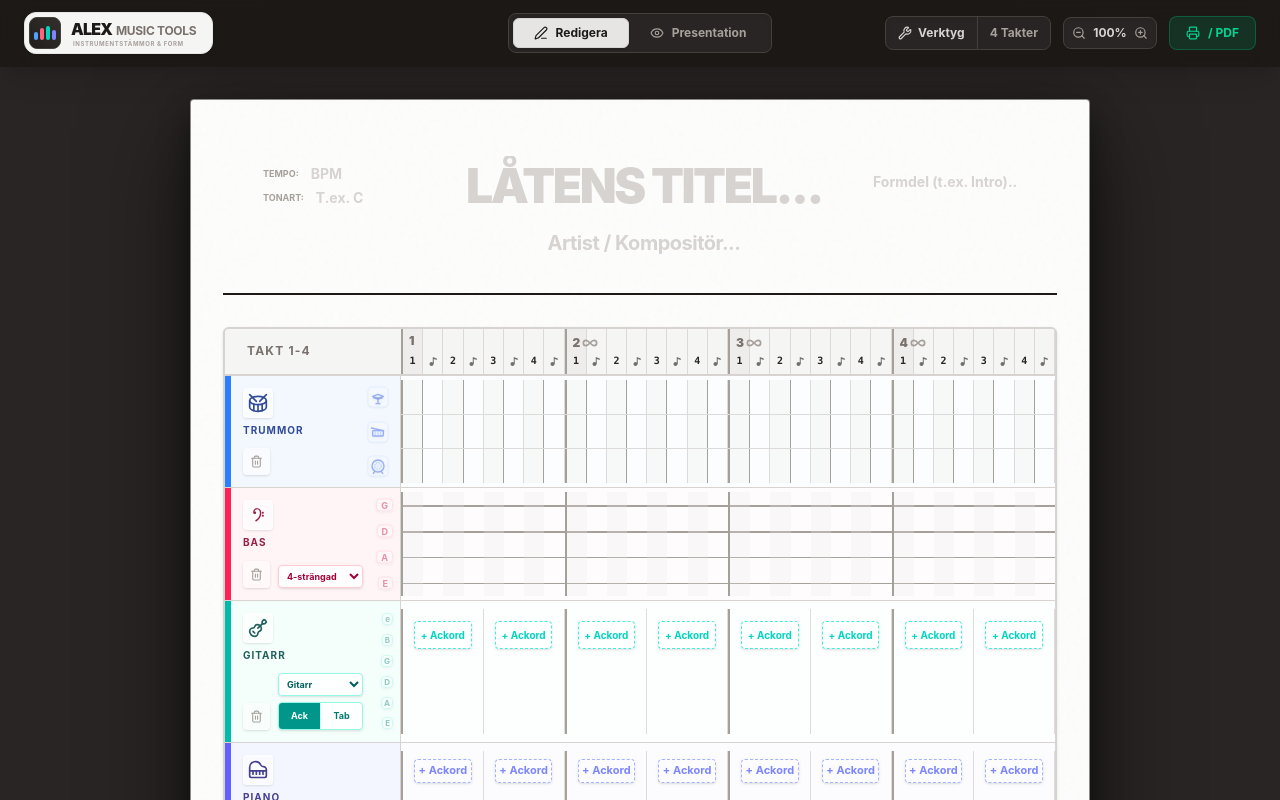
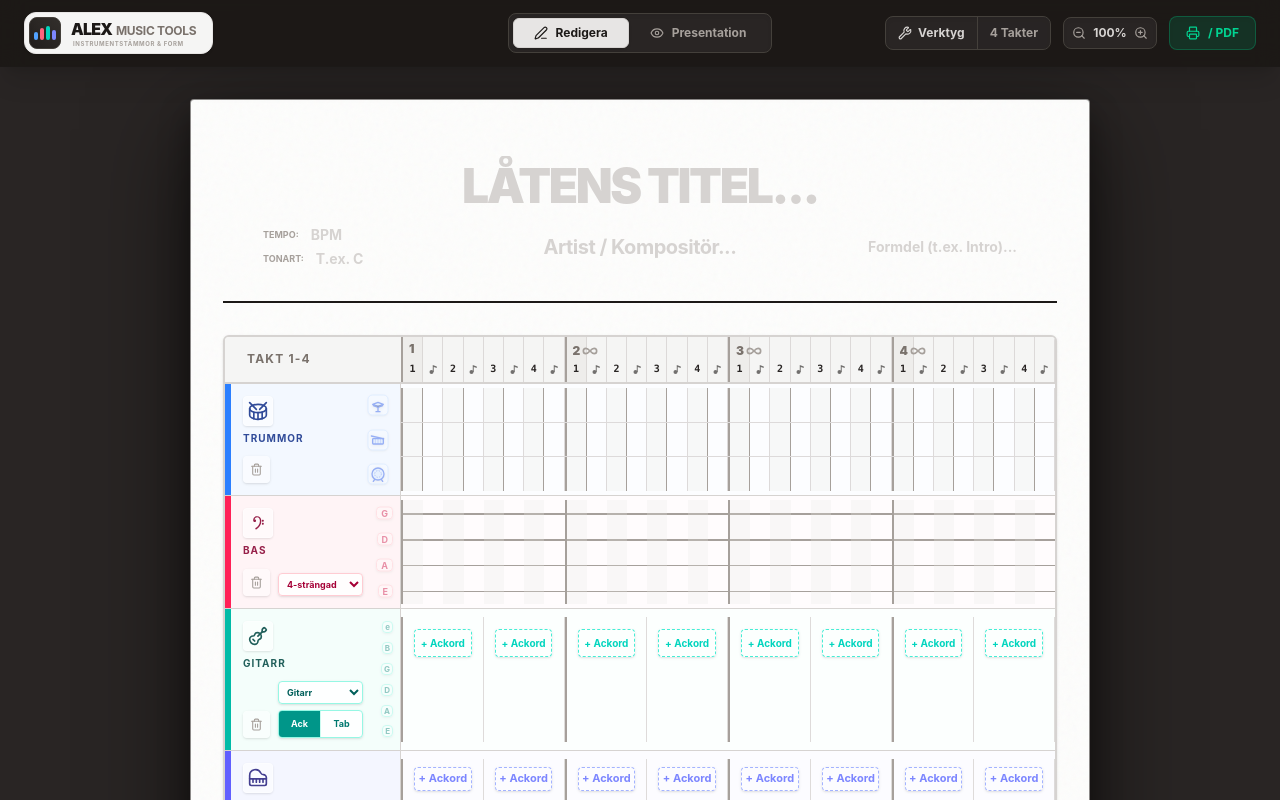
Before and after one commit to alexanderbergstromSE/alex-cheat-sheet, a React (Vite) app: page / in a window 1280 px wide. Shown: the top 800 px of the page. Built offline with nearby package versions, Linux system fonts and the light colour scheme.

Commit message:
Update App.jsx

```diff
--- a/src/App.jsx
+++ b/src/App.jsx
@@ -106,10 +106,9 @@ const generateId = () => Date.now().toString(36) + Math.random().toString(36).su
 // Hjälpfunktioner för dynamisk textstorlek
 const getTitleSizeClass = (text) => {
   if (!text) return 'text-4xl md:text-5xl print:text-4xl';
-  if (text.length > 35) return 'text-base md:text-lg print:text-base';
-  if (text.length > 25) return 'text-lg md:text-xl print:text-lg';
-  if (text.length > 18) return 'text-xl md:text-2xl print:text-xl';
-  if (text.length > 10) return 'text-2xl md:text-3xl print:text-2xl';
+  if (text.length > 40) return 'text-xl md:text-2xl print:text-xl';
+  if (text.length > 28) return 'text-2xl md:text-3xl print:text-2xl';
+  if (text.length > 18) return 'text-3xl md:text-4xl print:text-3xl';
   return 'text-4xl md:text-5xl print:text-4xl';
 };
 
@@ -1632,9 +1631,25 @@ export default function App() {
                 <div className={`px-10 print:px-6 ${isFirstPageOfDoc ? 'pt-10 pb-8 print:pt-8 print:pb-2' : 'pt-8 pb-3 print:pt-4 print:pb-1'} border-b-2 border-stone-900 mx-8 print:mx-4 mt-4 relative`}>
 
                   {isFirstPageOfDoc ? (
-                    <div className="w-full flex justify-between items-start relative">
-
-                      <div className="flex flex-col gap-1 w-1/4 max-w-[160px] mt-2">
+                    <div className="w-full flex flex-col relative">
+
+                      {/* RAD 1: LÅTTITEL - Får nu ta 100% av bredden högst upp */}
+                      <div className="w-full px-2 mb-2">
+                        <input
+                          type="text"
+                          value={songTitle}
+                          onChange={e => setSongTitle(e.target.value.toUpperCase())}
+                          readOnly={!isEditMode}
+                          className={`uppercase font-black bg-transparent border-none outline-none text-stone-900 w-full text-center placeholder-stone-300 transition-all tracking-tighter leading-[1.1] ${getTitleSizeClass(songTitle)} ${isEditMode ? 'hover:bg-stone-100 focus:bg-stone-100 rounded py-1' : 'pointer-events-none'} ${!isEditMode && !songTitle ? 'opacity-0' : ''}`}
+                          placeholder={isEditMode ? "LÅTENS TITEL..." : ""}
+                        />
+                      </div>
+
+                      {/* RAD 2: Tempo/Tonart, Artist, Formdel */}
+                      <div className="w-full flex justify-between items-center relative">
+
+                        {/* Vänster kolumn */}
+                        <div className="flex flex-col gap-1 w-1/3 max-w-[200px]">
                           <div className={`flex items-center gap-2 transition-all ${!isEditMode && !section.tempo ? 'opacity-0 pointer-events-none' : ''}`}>
                              <span className="text-[9px] font-bold text-stone-400 uppercase w-12 text-right">Tempo:</span>
                              <input
@@ -1659,15 +1674,8 @@ export default function App() {
                           </div>
                         </div>
 
-                      <div className="flex-1 flex flex-col items-center min-w-0 px-4 gap-2">
-                        <input
-                          type="text"
-                          value={songTitle}
-                          onChange={e => setSongTitle(e.target.value.toUpperCase())}
-                          readOnly={!isEditMode}
-                          className={`uppercase font-black bg-transparent border-none outline-none text-stone-900 w-full text-center placeholder-stone-300 transition-all tracking-tighter leading-[1.1] ${getTitleSizeClass(songTitle)} ${isEditMode ? 'hover:bg-stone-100 focus:bg-stone-100 rounded py-1' : 'pointer-events-none'} ${!isEditMode && !songTitle ? 'opacity-0' : ''}`}
-                          placeholder={isEditMode ? "LÅTENS TITEL..." : ""}
-                        />
+                        {/* Mitten kolumn */}
+                        <div className="flex-1 flex flex-col items-center min-w-0 px-2">
                           <input
                             type="text"
                             value={artist}
@@ -1678,15 +1686,19 @@ export default function App() {
                           />
                         </div>
 
+                        {/* Höger kolumn */}
+                        <div className="w-1/3 max-w-[200px] flex justify-end">
                           <input
                             type="text"
                             value={section.formSection}
                             onChange={e => updateSectionField(section.id, 'formSection', e.target.value)}
                             readOnly={!isEditMode}
-                        className={`text-sm font-bold bg-transparent border-none outline-none text-stone-500 placeholder-stone-300 w-1/4 max-w-[160px] text-right mt-3 transition-all ${isEditMode ? 'hover:bg-stone-100 focus:bg-stone-100 rounded px-2 -mr-2 py-1' : 'pointer-events-none'} ${!isEditMode && !section.formSection ? 'opacity-0' : ''}`}
+                            className={`text-sm font-bold bg-transparent border-none outline-none text-stone-500 placeholder-stone-300 w-full text-right transition-all ${isEditMode ? 'hover:bg-stone-100 focus:bg-stone-100 rounded px-2 -mr-2 py-1' : 'pointer-events-none'} ${!isEditMode && !section.formSection ? 'opacity-0' : ''}`}
                             placeholder={isEditMode ? "Formdel (t.ex. Intro)..." : ""}
                           />
-
+                        </div>
+
+                      </div>
                     </div>
                   ) : (
                     <div className="flex justify-between items-end w-full relative z-10">
```
Lines whose indentation alone changed are shown as unchanged.
